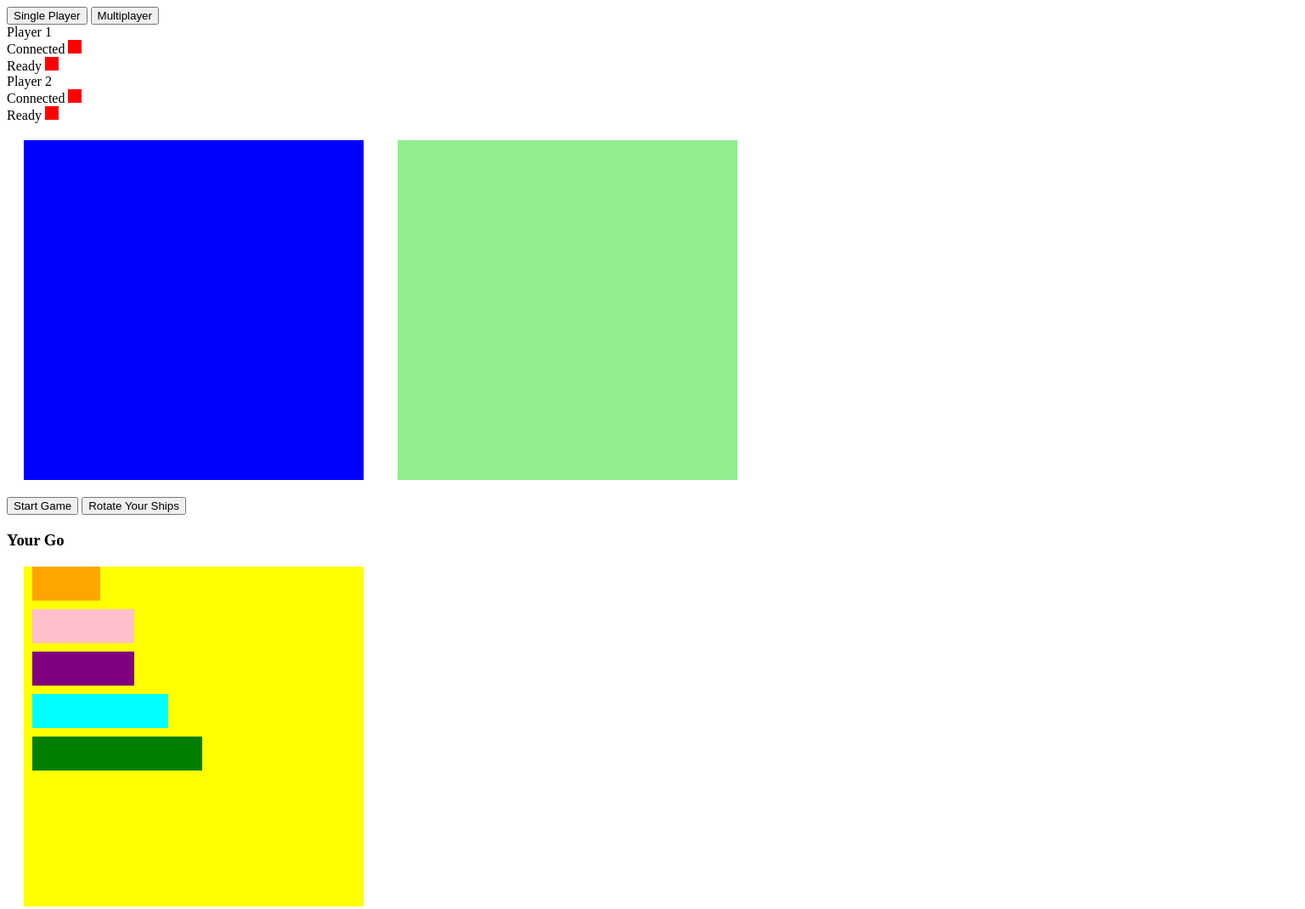
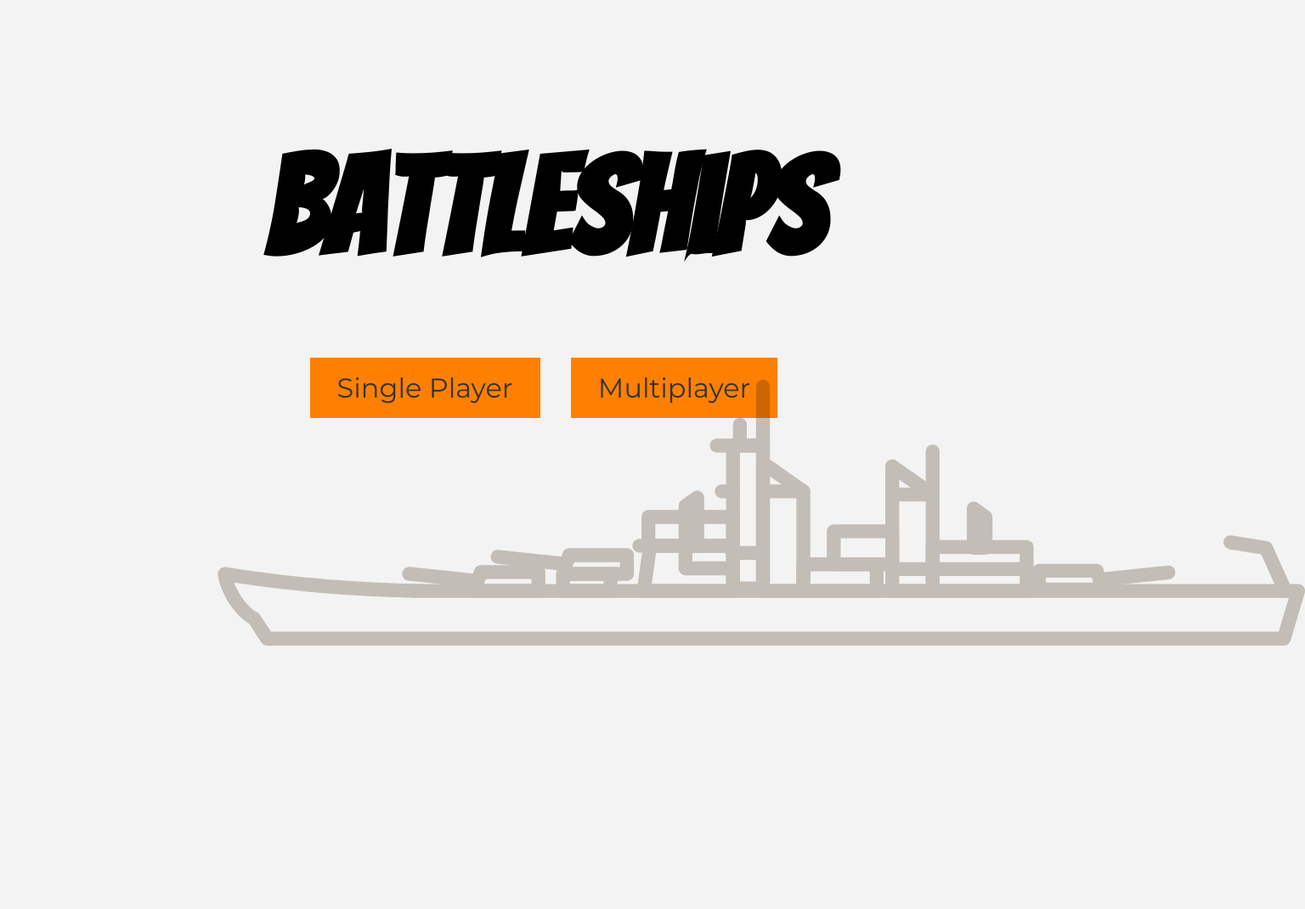
Before and after one commit to ivanmarinchev00/battleships, a website: page public/index.html in a window 1280 px wide. Shown: the whole page at 85% size, 1536 px wide, since content can reach past the window. After the commit the page ends 800 px from the top, so only its background shows below. Drawn offline with nearby package versions, Linux system fonts and the light colour scheme.

Commit message:
added front page and partially updated design

```diff
--- a/public/app.js
+++ b/public/app.js
@@ -12,63 +12,105 @@ document.addEventListener('DOMContentLoaded', () => {
     const rotateButton = document.querySelector('#rotate')
     const turnDisplay = document.querySelector('#whose-go')
     const infoDisplay = document.querySelector('#info')
-  const singlePlayerButton = document.querySelector('#singlePlayerButton')
-  const multiPlayerButton = document.querySelector('#multiPlayerButton')
     const userSquares = []
     const computerSquares = []
     let isHorizontal = true
     let isGameOver = false
     let currentPlayer = 'user'
     const width = 10
-  let gameMode = "";
     let playerNumber = 0
     let ready = false
     let enemyReady = false
     let allShipsPlaced = false
     let shotsFired = -1
-
-  //Select player mode
-  singlePlayerButton.addEventListener('click', startSinglePlayer)
-  multiPlayerButton.addEventListener('click', startMultiPlayer)
+    let selectedShipNameWithIndex
+    let draggedShip
+    let draggedShipLength
 
 
 
+    //Ships
+    const shipArray = [{
+            name: 'destroyer',
+            directions: [
+                [0, 1],
+                [0, width]
+            ]
+        },
+        {
+            name: 'submarine',
+            directions: [
+                [0, 1, 2],
+                [0, width, width * 2]
+            ]
+        },
+        {
+            name: 'cruiser',
+            directions: [
+                [0, 1, 2],
+                [0, width, width * 2]
+            ]
+        },
+        {
+            name: 'battleship',
+            directions: [
+                [0, 1, 2, 3],
+                [0, width, width * 2, width * 3]
+            ]
+        },
+        {
+            name: 'carrier',
+            directions: [
+                [0, 1, 2, 3, 4],
+                [0, width, width * 2, width * 3, width * 4]
+            ]
+        },
+    ]
+
+    createBoard(userGrid, userSquares)
+    createBoard(computerGrid, computerSquares)
+
+    //Select player mode
+    if (gameMode === 'singlePlayer') {
+        startSinglePlayer()
+    } else {
+        startMultiPlayer();
+    }
+
     //Game logic for multiplayer
-  function playGameMulti(socket){
-    if(isGameOver) return
-    if(!ready){
+    function playGameMulti(socket) {
+        if (isGameOver) return
+        if (!ready) {
             socket.emit('player-ready')
             ready = true
             playerReady(playerNumber)
         }
 
-    if(enemyReady){
-      if(currentPlayer === 'user'){
+        if (enemyReady) {
+            if (currentPlayer === 'user') {
                 turnDisplay.innerHTML = 'Your go'
             }
-      if(currentPlayer === 'enemy'){
+            if (currentPlayer === 'enemy') {
                 turnDisplay.innerHTML = "Enemy's go"
             }
         }
     }
 
-  function playerReady(num){
+    function playerReady(num) {
         let player = `.p${parseInt(num) + 1}`
         document.querySelector(`${player} .ready span`).classList.toggle('green')
     }
 
 
-  function startMultiPlayer(){
-    gameMode = 'multiPlayer'
+    function startMultiPlayer() {
 
         const socket = io()
-
         socket.on('player-number', num => {
-      if(num === -1){
+            if (num === -1) {
                 infoDisplay.innerHTML = "Sorry, the server is full"
             } else {
                 playerNumber = parseInt(num)
-        if(playerNumber === 1) currentPlayer = "enemy"
+                if (playerNumber === 1) currentPlayer = "enemy"
 
                 console.log(playerNumber)
 
@@ -84,15 +126,15 @@ document.addEventListener('DOMContentLoaded', () => {
         socket.on('enemy-ready', num => {
             enemyReady = true
             playerReady(num)
-      if(ready) playGameMulti(socket)
+            if (ready) playGameMulti(socket)
         })
 
         socket.on('check-players', players => {
             players.forEach((p, i) => {
-        if(p.connected) playerConnectedOrDisconnected(i)
-        if(p.ready){
+                if (p.connected) playerConnectedOrDisconnected(i)
+                if (p.ready) {
                     playerReady(i)
-          if(i != playerNumber) enemyReady = true
+                    if (i != playerNumber) enemyReady = true
                 }
             })
         })
@@ -103,7 +145,7 @@ document.addEventListener('DOMContentLoaded', () => {
 
         //Ready button click
         startButton.addEventListener('click', () => {
-      if(allShipsPlaced){
+            if (allShipsPlaced) {
                 playGameMulti(socket)
             } else {
                 infoDisplay.innerHTML = "Please place all the ships on the field"
@@ -113,7 +155,7 @@ document.addEventListener('DOMContentLoaded', () => {
         //Event listener for firing
         computerSquares.forEach(square => {
             square.addEventListener('click', () => {
-        if(currentPlayer === 'user' && ready && enemyReady){
+                if (currentPlayer === 'user' && ready && enemyReady) {
                     shotsFired = square.dataset.id
                     socket.emit('fire', shotsFired)
                 }
@@ -137,13 +179,12 @@ document.addEventListener('DOMContentLoaded', () => {
         function playerConnectedOrDisconnected(num) {
             let player = `.p${parseInt(num) + 1}`
             document.querySelector(`${player} .connected span`).classList.toggle('green')
-      if(parseInt(num) === playerNumber) document.querySelector(player).style.fontWeight = 'bold'
+            if (parseInt(num) === playerNumber) document.querySelector(player).style.fontWeight = 'bold'
         }
     }
 
     //Single player
-  function startSinglePlayer(){
-    gameMode = 'singlePlayer'
+    function startSinglePlayer() {
 
         generate(shipArray[0])
         generate(shipArray[1])
@@ -156,54 +197,16 @@ document.addEventListener('DOMContentLoaded', () => {
 
     //Create Board
     function createBoard(grid, squares) {
-    for (let i = 0; i < width*width; i++) {
+        for (let i = 0; i < width * width; i++) {
             const square = document.createElement('div')
             square.dataset.id = i
             grid.appendChild(square)
             squares.push(square)
         }
     }
-  createBoard(userGrid, userSquares)
-  createBoard(computerGrid, computerSquares)
 
-  //Ships
-  const shipArray = [
-    {
-      name: 'destroyer',
-      directions: [
-        [0, 1],
-        [0, width]
-      ]
-    },
-    {
-      name: 'submarine',
-      directions: [
-        [0, 1, 2],
-        [0, width, width*2]
-      ]
-    },
-    {
-      name: 'cruiser',
-      directions: [
-        [0, 1, 2],
-        [0, width, width*2]
-      ]
-    },
-    {
-      name: 'battleship',
-      directions: [
-        [0, 1, 2, 3],
-        [0, width, width*2, width*3]
-      ]
-    },
-    {
-      name: 'carrier',
-      directions: [
-        [0, 1, 2, 3, 4],
-        [0, width, width*2, width*3, width*4]
-      ]
-    },
-  ]
+
+
 
     //Draw the computers ships in random locations
     function generate(ship) {
@@ -257,9 +260,6 @@ document.addEventListener('DOMContentLoaded', () => {
     userSquares.forEach(square => square.addEventListener('drop', dragDrop))
     userSquares.forEach(square => square.addEventListener('dragend', dragEnd))
 
-  let selectedShipNameWithIndex
-  let draggedShip
-  let draggedShipLength
 
     ships.forEach(ship => ship.addEventListener('mousedown', (e) => {
         selectedShipNameWithIndex = e.target.id
@@ -291,8 +291,8 @@ document.addEventListener('DOMContentLoaded', () => {
         let lastShipIndex = parseInt(shipNameWithLastId.substr(-1))
         let shipLastId = lastShipIndex + parseInt(this.dataset.id)
         console.log(shipLastId)
-    const notAllowedHorizontal = [0,10,20,30,40,50,60,70,80,90,1,11,21,31,41,51,61,71,81,91,2,22,32,42,52,62,72,82,92,3,13,23,33,43,53,63,73,83,93]
-    const notAllowedVertical = [99,98,97,96,95,94,93,92,91,90,89,88,87,86,85,84,83,82,81,80,79,78,77,76,75,74,73,72,71,70,69,68,67,66,65,64,63,62,61,60]
+        const notAllowedHorizontal = [0, 10, 20, 30, 40, 50, 60, 70, 80, 90, 1, 11, 21, 31, 41, 51, 61, 71, 81, 91, 2, 22, 32, 42, 52, 62, 72, 82, 92, 3, 13, 23, 33, 43, 53, 63, 73, 83, 93]
+        const notAllowedVertical = [99, 98, 97, 96, 95, 94, 93, 92, 91, 90, 89, 88, 87, 86, 85, 84, 83, 82, 81, 80, 79, 78, 77, 76, 75, 74, 73, 72, 71, 70, 69, 68, 67, 66, 65, 64, 63, 62, 61, 60]
 
         let newNotAllowedHorizontal = notAllowedHorizontal.splice(0, 10 * lastShipIndex)
         let newNotAllowedVertical = notAllowedVertical.splice(0, 10 * lastShipIndex)
@@ -303,20 +303,20 @@ document.addEventListener('DOMContentLoaded', () => {
         console.log(shipLastId)
 
         if (isHorizontal && !newNotAllowedHorizontal.includes(shipLastId)) {
-      for (let i=0; i < draggedShipLength; i++) {
+            for (let i = 0; i < draggedShipLength; i++) {
                 userSquares[parseInt(this.dataset.id) - selectedShipIndex + i].classList.add('taken', shipClass)
             }
             //As long as the index of the ship you are dragging is not in the newNotAllowedVertical array! This means that sometimes if you drag the ship by its
             //index-1 , index-2 and so on, the ship will rebound back to the displayGrid.
         } else if (!isHorizontal && !newNotAllowedVertical.includes(shipLastId)) {
-      for (let i=0; i < draggedShipLength; i++) {
-        userSquares[parseInt(this.dataset.id) - selectedShipIndex + width*i].classList.add('taken', shipClass)
+            for (let i = 0; i < draggedShipLength; i++) {
+                userSquares[parseInt(this.dataset.id) - selectedShipIndex + width * i].classList.add('taken', shipClass)
             }
         } else return
 
             displayGrid.removeChild(draggedShip)
 
-    if(!displayGrid.querySelector('.ship')) allShipsPlaced = true
+        if (!displayGrid.querySelector('.ship')) allShipsPlaced = true
     }
 
     function dragEnd() {
@@ -364,7 +364,7 @@ document.addEventListener('DOMContentLoaded', () => {
         }
         checkForWins()
         currentPlayer = 'enemy'
-    if(gameMode === 'singlePlayer')playGameSingle()
+        if (gameMode === 'singlePlayer') playGameSingle()
     }
 
     let cpuDestroyerCount = 0
@@ -391,7 +391,7 @@ document.addEventListener('DOMContentLoaded', () => {
 
     function checkForWins() {
         let enemy = 'computer'
-    if(gameMode === 'multiPlayer') enemy = 'enemy'
+        if (gameMode === 'multiPlayer') enemy = 'enemy'
         if (destroyerCount === 2) {
             infoDisplay.innerHTML = `You sunk the ${enemy}'s destroyer`
             destroyerCount = 10
--- a/public/index.html
+++ b/public/index.html
@@ -1,49 +1,23 @@
-
 <!DOCTYPE html>
 <html lang="en" dir="ltr">
-  <head>
+
+<head>
     <meta charset="utf-8">
     <title>Battle Ships</title>
     <link rel="stylesheet" href="style.css">
-    <script src="/socket.io/socket.io.js"></script>
-    <script src="app.js" charset="utf-8"></script>
-  </head>
-  <body>
+    <link href="https://fonts.googleapis.com/css2?family=Bangers&family=Montserrat&display=swap" rel="stylesheet">
+</head>
 
-    <button id="singlePlayerButton">Single Player</button>
-    <button id="multiPlayerButton">Multiplayer</button>
-
-    <div class="player p1">
-      Player 1
-      <div class="connected">Connected <span></span></div>
-      <div class="ready">Ready <span></span></div>
+<body>
+    <div class="splash-container">
+        <h1 class="splash-title">Battleships</h1>
+        <div>
+            <a href="/singleplayer.html" class="btn splash-button">Single Player</a>
+            <a href="/multiplayer.html" class="btn splash-button">Multiplayer</a>
+        </div>
     </div>
 
-    <div class="player p2">
-      Player 2
-      <div class="connected">Connected <span></span></div>
-      <div class="ready">Ready <span></span></div>
-    </div>
+<img src="/images/battleship-large.svg" class="splash-battleship-image">
+</body>
 
-    <div class="container">
-        <div class="grid grid-user"></div>
-        <div class="grid grid-computer"></div>
-    </div>
-
-    <div class="hidden-info">
-      <button id="start">Start Game</button>
-      <button id="rotate">Rotate Your Ships</button>
-      <h3 id="whose-go">Your Go</h3>
-      <h3 id="info"></h3>
-    </div>
-
-    <div class="grid-display">
-      <div class="ship destroyer-container" draggable="true"><div id="destroyer-0"></div><div id="destroyer-1"></div></div>
-      <div class="ship submarine-container" draggable="true"><div id="submarine-0"></div><div id="submarine-1"></div><div id="submarine-2"></div></div>
-      <div class="ship cruiser-container" draggable="true"><div id="cruiser-0"></div><div id="cruiser-1"></div><div id="cruiser-2"></div></div>
-      <div class="ship battleship-container" draggable="true"><div id="battleship-0"></div><div id="battleship-1"></div><div id="battleship-2"></div><div id="battleship-3"></div></div>
-      <div class="ship carrier-container" draggable="true"><div id="carrier-0"></div><div id="carrier-1"></div><div id="carrier-2"></div><div id="carrier-3"></div><div id="carrier-4"></div></div>
-    </div>
-
-  </body>
 </html>
--- a/public/style.css
+++ b/public/style.css
@@ -1,38 +1,95 @@
-.container{
-    display: flex;
+body {
+    margin: 0;
+    background-color: #f3f3f3;
+    overflow-x: hidden;
 }
 
-.grid-user{
-width: 400px;
-height: 400px;
-display: flex;
-flex-wrap: wrap;
-background-color: blue;
-margin: 20px;
+*,
+* ::before,
+*::after {
+    font-family: 'Montserrat', sans-serif;
+    box-sizing: border-box;
 }
 
-.grid div{
-    width: 40px;
-    height: 40px;
+.btn {
+    background-color: hsl(30, 100%, 50%);
+    padding: .5em 1em;
+    outline: none;
+    border: none;
+    text-decoration: none;
+    cursor: pointer;
+    color: #333;
 }
 
-.grid-computer{
-    width: 400px;
-    height: 400px;
-    display: flex;
-    flex-wrap: wrap;
-    background-color: lightgreen;
-    margin: 20px;
+.btn:hover,
+.btn:focus {
+    background-color: hsl(30, 100%, 40%);
 }
 
-.grid-display{
+.splash-button {
+    font-size: 2rem;
+    margin-left: 2rem;
+}
+
+.splash-button:first-child {
+    margin-left: 0;
+}
+
+.container {
+    display: flex;
+    justify-content: center;
+    width: 100%;
+}
+
+.battleship-grid {
+    margin: 2vmin;
+    display: grid;
+    background-color: hsl(200, 100%, 50%);
+    grid-template-rows: repeat(10, 4.6vmin);
+    grid-template-columns: repeat(10, 4.6vmin);
+}
+
+.splash-container {
+    display: flex;
+    flex-direction: column;
+    justify-content: center;
+    align-items: center;
+    height: 66vh;
+}
+
+.splash-title {
+    font-family: 'Bangers', cursive;
+    font-size: 10rem;
+}
+
+.splash-battleship-image {
+    position: absolute;
+    bottom: 5vh;
+    left: 20vw;
+    width: 100%;
+    transform: rotateY(180deg);
+    pointer-events: none;
+    opacity: .25;
+}
+
+.container {
+    display: flex;
+    justify-content: center;
+    width: 100%;
+}
+
+.battleship-grid div {
+    border: 1px solid hsla(0, 0%, 100%, .2);
+}
+
+.grid-display {
     width: 400px;
     height: 400px;
     margin: 20px;
     background-color: yellow;
 }
 
-.destroyer-container{
+.destroyer-container {
     width: 80px;
     height: 40px;
     background-color: orange;
@@ -40,7 +97,7 @@ margin: 20px;
     display: flex;
 }
 
-.destroyer-container-vertical{
+.destroyer-container-vertical {
     width: 40px;
     height: 80px;
     background-color: orange;
@@ -49,7 +106,7 @@ margin: 20px;
     flex-wrap: wrap;
 }
 
-.submarine-container{
+.submarine-container {
     width: 120px;
     height: 40px;
     background-color: pink;
@@ -57,7 +114,7 @@ margin: 20px;
     display: flex;
 }
 
-.submarine-container-vertical{
+.submarine-container-vertical {
     width: 40px;
     height: 120px;
     background-color: pink;
@@ -66,7 +123,7 @@ margin: 20px;
     flex-wrap: wrap;
 }
 
-.cruiser-container{
+.cruiser-container {
     width: 120px;
     height: 40px;
     background-color: purple;
@@ -74,7 +131,7 @@ margin: 20px;
     display: flex;
 }
 
-.cruiser-container-vertical{
+.cruiser-container-vertical {
     width: 40px;
     height: 120px;
     background-color: purple;
@@ -83,7 +140,7 @@ margin: 20px;
     flex-wrap: wrap;
 }
 
-.battleship-container{
+.battleship-container {
     width: 160px;
     height: 40px;
     background-color: aqua;
@@ -91,7 +148,7 @@ margin: 20px;
     display: flex;
 }
 
-.battleship-container-vertical{
+.battleship-container-vertical {
     width: 40px;
     height: 160px;
     background-color: aqua;
@@ -100,7 +157,7 @@ margin: 20px;
     flex-wrap: wrap;
 }
 
-.carrier-container{
+.carrier-container {
     width: 200px;
     height: 40px;
     background-color: green;
@@ -108,7 +165,7 @@ margin: 20px;
     display: flex;
 }
 
-.carrier-container-vertical{
+.carrier-container-vertical {
     width: 40px;
     height: 200px;
     background-color: green;
@@ -122,23 +179,23 @@ margin: 20px;
     height: 40px;
 }
 
-.destroyer{
+.destroyer {
     background-color: orange;
 }
 
-.submarine{
+.submarine {
     background-color: pink;
 }
 
-.cruiser{
+.cruiser {
     background-color: purple;
 }
 
-.battleship{
+.battleship {
     background-color: aqua;
 }
 
-.carrier{
+.carrier {
     background-color: green;
 }
 
@@ -150,20 +207,19 @@ margin: 20px;
     background-color: black;
 }
 
-  .connected, ready{
+.connected,
+ready {
     font-weight: normal;
-
 }
 
 .connected span,
-  .ready span{
-      display:inline-block;
+.ready span {
+    display: inline-block;
     width: 1rem;
     height: 1rem;
-      background:red
-
+    background: red
 }
 
-  span.green{
+span.green {
     background: green;
 }
```
Also changed, not shown: public/singleplayer.html (added, +74 -0 lines), public/images/battleship-large.svg (added). Lines whose indentation alone changed are shown as unchanged.
